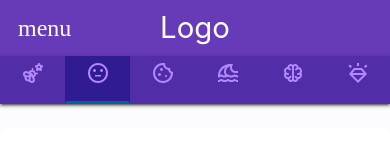
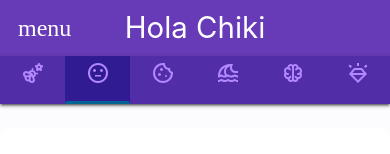
Before and after one commit to valeriasm2/MaterialApp, a website: page materialapp/www/index.html in a window 390 px wide. Shown: the top 154 px of the page. Drawn offline with Linux system fonts and the light colour scheme; some packages are replaced by stand-ins of ours; some icons are missing.

Commit message:
modificacion

```diff
--- a/materialapp/www/index.html
+++ b/materialapp/www/index.html
@@ -25,7 +25,7 @@
     <!-- AQUI VAN ELS CONTINGUTS -->
     <nav class="nav navbar nav-extended">
         <div class="nav-wrapper">
-            <a href="#" class="brand-logo">Logo</a>
+            <a href="#" class="brand-logo">Hola Chiki</a>
             <a href="#" data-target="slide-out" class="sidenav-trigger">
                 <i class="material-icons">menu</i>
             </a>
```
